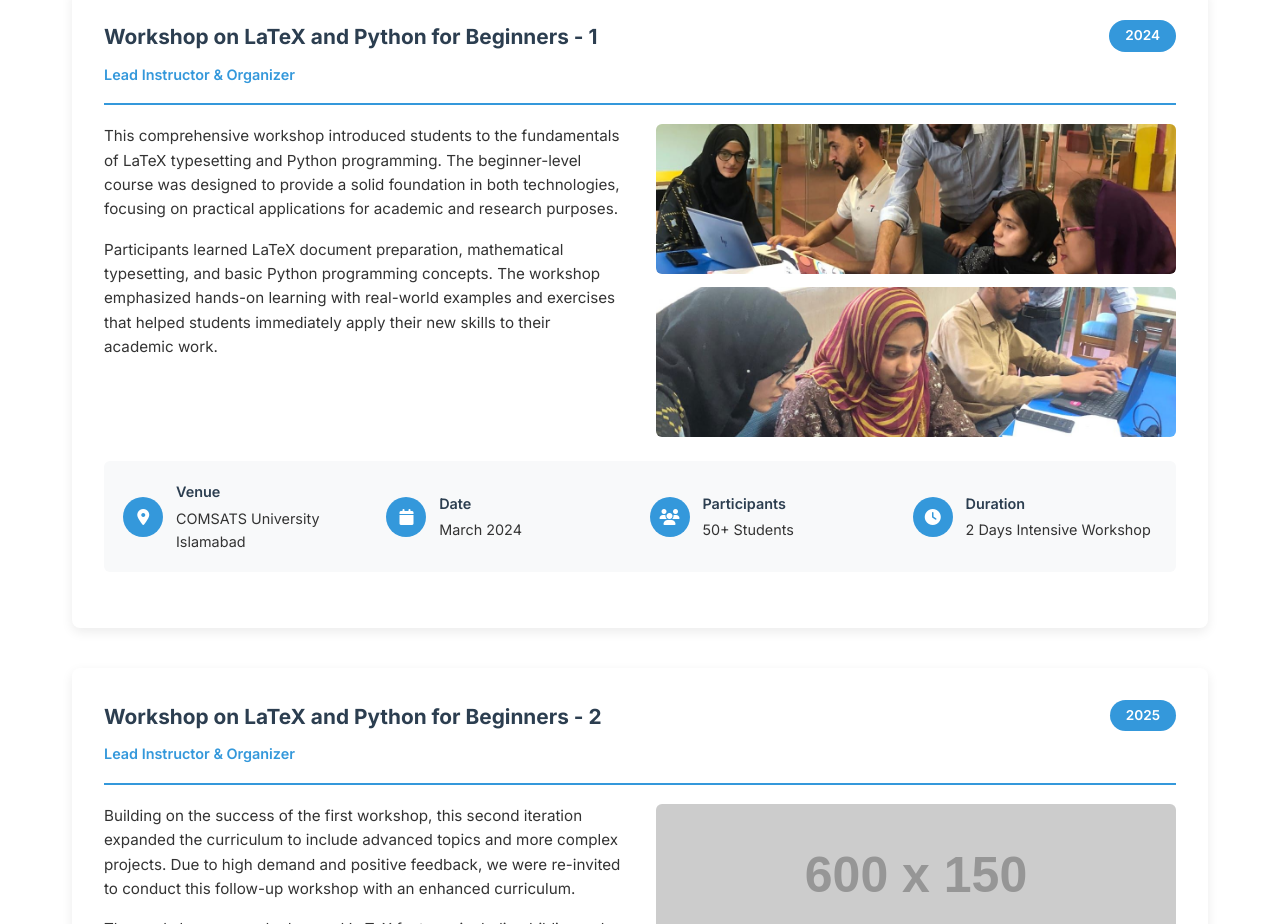
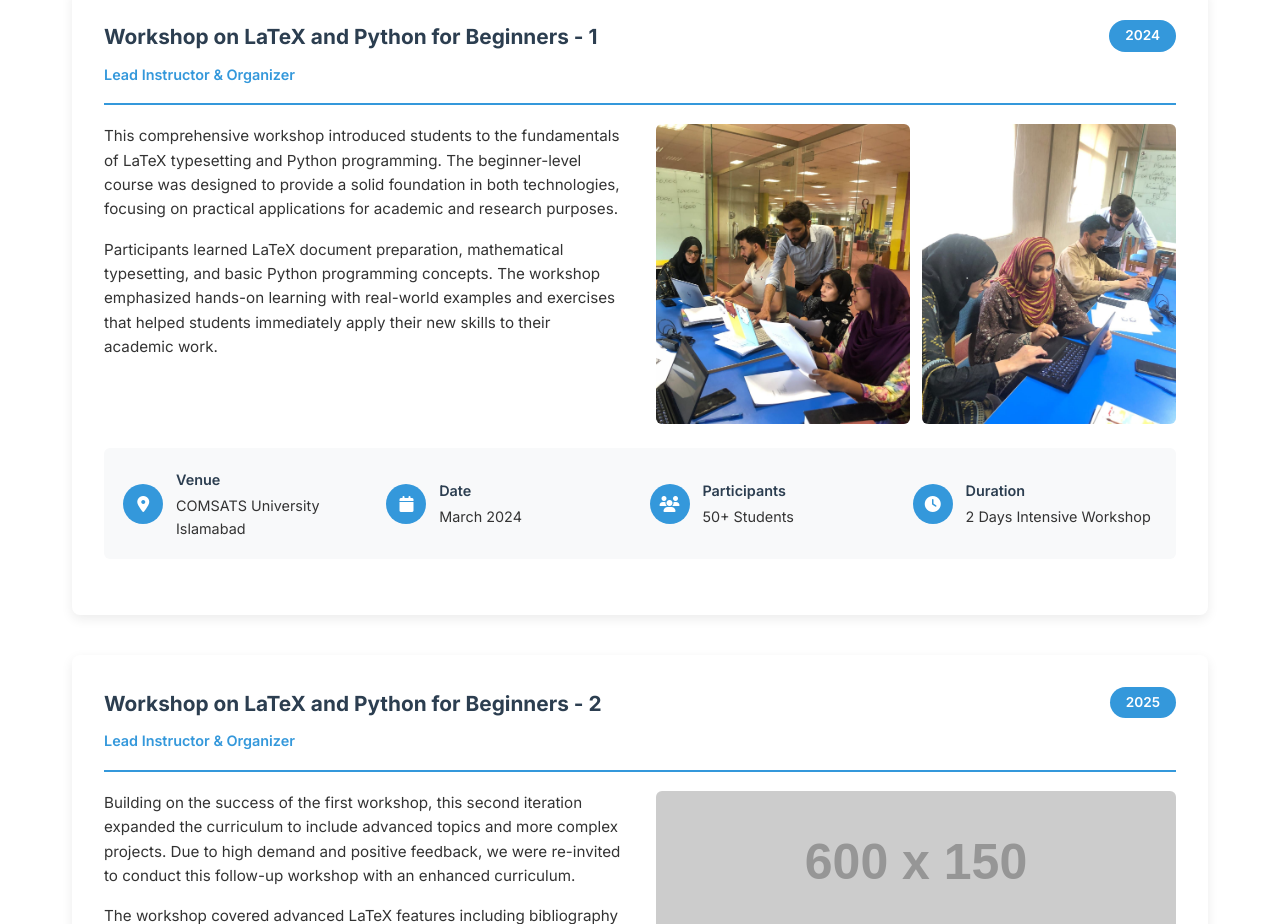
Before and after one commit to saadullah-m/saad, a plain HTML site: page achievements.html in a window 1280 px wide. Shown: the part 3540-4464 px from the top of the page. Drawn offline with Linux system fonts and the light colour scheme; placeholder pictures from the web are drawn by us; a web font is replaced by a local one.

Commit message:
Update achievements.html

```diff
--- a/achievements.html
+++ b/achievements.html
@@ -253,6 +253,21 @@
             border-radius: 6px;
             transition: transform 0.3s ease;
         }
+
+        .workshop-images-latex {
+            display: flex;
+            flex-direction: row;
+            gap: 0.8rem;
+        }
+
+        .workshop-image-latex {
+            width: 50%;
+            height: 300px;
+            object-fit: cover;
+            border-radius: 6px;
+            transition: transform 0.3s ease;
+        }
+
 
         .workshop-image:hover {
             transform: scale(1.03);
@@ -1239,10 +1254,10 @@
                             exercises that helped students immediately apply their new skills to their academic work.
                         </p>
                     </div>
-                    <div class="workshop-images">
-                        <img src="images/Latex C I.jpeg" alt="Python Session Teaching" class="workshop-image"
+                    <div class="workshop-images-latex">
+                        <img src="images/Latex C I.jpeg" alt="Python Session Teaching" class="workshop-image-latex"
                             onerror="this.src='https://via.placeholder.com/600x150/3498db/ffffff?text=Python+Session'">
-                        <img src="images/Latex C I 1.jpeg" alt="LaTeX Session Teaching" class="workshop-image"
+                        <img src="images/Latex C I 1.jpeg" alt="LaTeX Session Teaching" class="workshop-image-latex"
                             onerror="this.src='https://via.placeholder.com/600x150/2c3e50/ffffff?text=LaTeX+Session'">
                     </div>
                 </div>
@@ -2205,4 +2220,5 @@
         });
     </script>
 </body>
+
 </html>
```
